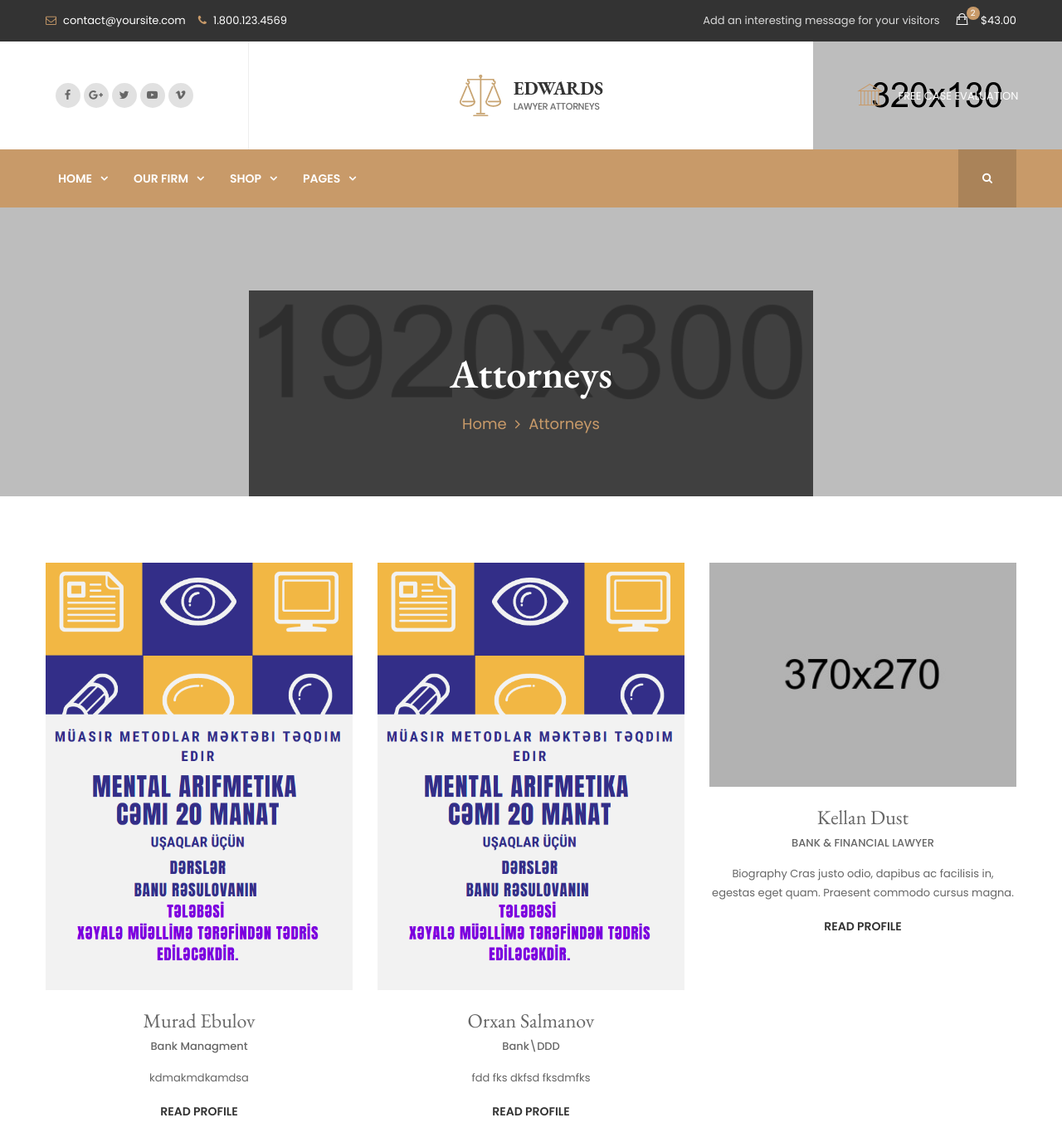
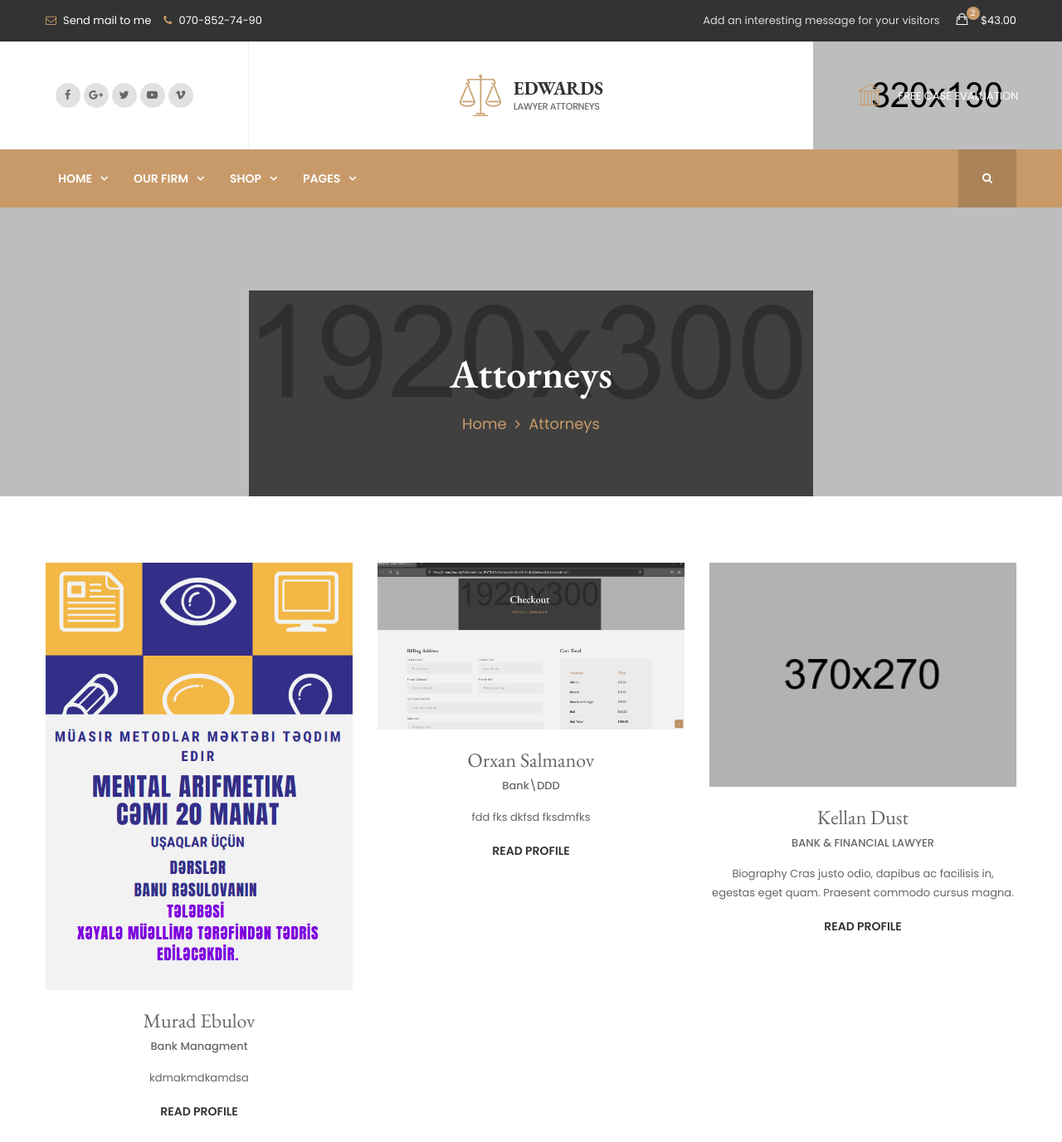
Before and after one commit to murad48oguz/PragmatechPythonProject, a Django app: page /attorneys/ in a window 1280 px wide. Shown: the top 1376 px of the page at 83% size. Run offline with Django 3.2, Linux system fonts and the light colour scheme; data comes from the database, SQL or seed files in the repository; both versions use the stored data as it was after the commit; parts of the project's set-up code (start-up, migrations or seed data) failed here and were passed over; some libraries are stand-ins or nearby versions; some web fonts are replaced.

Commit message:
DjangoProjectWorkings

```diff
--- a/projectgeneral/home/models.py
+++ b/projectgeneral/home/models.py
@@ -41,7 +41,6 @@ class ProductDetail(models.Model):
     below_description = models.TextField()
 
 
-
 class Reviews(models.Model):
     review = models.TextField()
     name = models.CharField(max_length=30)
--- a/projectgeneral/templates/attorneys.html
+++ b/projectgeneral/templates/attorneys.html
@@ -16,8 +16,8 @@
                     <div class="col-lg-6">
                         <div class="header-top-left">
                             <div class="header-top-left-info">
-                                <p><i class="fa fa-envelope-o"></i><a href="mailto:contact@yoursite.com">contact@yoursite.com</a></p>
-                                <p><i class="fa fa-phone"></i><a href="#">1.800.123.4569</a></p>
+                                <p><i class="fa fa-envelope-o"></i><a href="mailto:ebulzade@inbox.ru">Send mail to me</a></p>
+                                <p><i class="fa fa-phone"></i><a href="#">070-852-74-90</a></p>
                             </div>
                         </div>
                     </div>
@@ -274,7 +274,7 @@
 
                                 <div class="col-lg-4 col-sm-6 col-12 mb-30">
                                     <div class="team text-center">
-                                        <a href="http://localhost:8000/singleattorney" class="team-image"><img src="/media/DERS.png" alt=""></a>
+                                        <a href="http://localhost:8000/singleattorney" class="team-image"><img src="{{ attorney.image.url }}" alt=""></a>
                                         <div class="team-content">
                                             <h3 class="name">{{attorney.name}} {{attorney.surname}}</h3>
                                             <span class="title">{{attorney.absolutejob}}</span>
--- a/projectgeneral/templates/cart.html
+++ b/projectgeneral/templates/cart.html
@@ -16,7 +16,7 @@
                     <div class="col-lg-6">
                         <div class="header-top-left">
                             <div class="header-top-left-info">
-                                <p><i class="fa fa-envelope-o"></i><a href="mailto:contact@yoursite.com">contact@yoursite.com</a></p>
+                                <p><i class="fa fa-envelope-o"></i><a href="mailto:ebulzade@inbox.ru">Send mail to me</a></p>
                                 <p><i class="fa fa-phone"></i><a href="#">1.800.123.4569</a></p>
                             </div>
                         </div>
--- a/projectgeneral/templates/contact.html
+++ b/projectgeneral/templates/contact.html
@@ -215,7 +215,7 @@
                     </div>
 
                     <div class="offcanvas-info mt-auto">
-                        <p><i class="fa fa-envelope-o"></i><a href="mailto:contact@yoursite.com">contact@yoursite.com</a></p>
+                        <p><i class="fa fa-envelope-o"></i><a href="mailto:ebulzade@inbox.ru">Send mail to me</a></p>
                         <p><i class="fa fa-phone"></i><a href="#">1.800.123.4569</a></p>
                     </div>
                     <div class="offcanvas-social">
--- a/projectgeneral/templates/faq.html
+++ b/projectgeneral/templates/faq.html
@@ -19,7 +19,7 @@
                         <div class="col-lg-6">
                             <div class="header-top-left">
                                 <div class="header-top-left-info">
-                                    <p><i class="fa fa-envelope-o"></i><a href="mailto:contact@yoursite.com">contact@yoursite.com</a></p>
+                                    <p><i class="fa fa-envelope-o"></i><a href="mailto:ebulzade@inbox.ru">Send mail to me</a></p>
                                     <p><i class="fa fa-phone"></i><a href="#">1.800.123.4569</a></p>
                                 </div>
                             </div>
--- a/projectgeneral/templates/product-details.html
+++ b/projectgeneral/templates/product-details.html
@@ -211,7 +211,7 @@
                 </div>
 
                 <div class="offcanvas-info mt-auto">
-                    <p><i class="fa fa-envelope-o"></i><a href="mailto:contact@yoursite.com">contact@yoursite.com</a></p>
+                    <p><i class="fa fa-envelope-o"></i><a href="mailto:ebulzade@inbox.ru">Send mail to me</a></p>
                     <p><i class="fa fa-phone"></i><a href="#">1.800.123.4569</a></p>
                 </div>
                 <div class="offcanvas-social">
--- a/projectgeneral/templates/shop.html
+++ b/projectgeneral/templates/shop.html
@@ -16,7 +16,7 @@
                         <div class="col-lg-6">
                             <div class="header-top-left">
                                 <div class="header-top-left-info">
-                                    <p><i class="fa fa-envelope-o"></i><a href="mailto:contact@yoursite.com">contact@yoursite.com</a></p>
+                                    <p><i class="fa fa-envelope-o"></i><a href="mailto:ebulzade@inbox.ru">Send mail to me</a></p>
                                     <p><i class="fa fa-phone"></i><a href="#">1.800.123.4569</a></p>
                                 </div>
                             </div>
@@ -211,7 +211,7 @@
                     </div>
 
                     <div class="offcanvas-info mt-auto">
-                        <p><i class="fa fa-envelope-o"></i><a href="mailto:contact@yoursite.com">contact@yoursite.com</a></p>
+                        <p><i class="fa fa-envelope-o"></i><a href="mailto:ebulzade@inbox.ru">Send mail to me</a></p>
                         <p><i class="fa fa-phone"></i><a href="#">1.800.123.4569</a></p>
                     </div>
                     <div class="offcanvas-social">
--- a/projectgeneral/templates/single-attorney.html
+++ b/projectgeneral/templates/single-attorney.html
@@ -17,7 +17,7 @@
                     <div class="col-lg-6">
                         <div class="header-top-left">
                             <div class="header-top-left-info">
-                                <p><i class="fa fa-envelope-o"></i><a href="mailto:contact@yoursite.com">contact@yoursite.com</a></p>
+                                <p><i class="fa fa-envelope-o"></i><a href="mailto:ebulzade@inbox.ru">Send mail to me</a></p>
                                 <p><i class="fa fa-phone"></i><a href="#">1.800.123.4569</a></p>
                             </div>
                         </div>
@@ -272,7 +272,7 @@
 
                 <!--Team Image Start-->
                 <div class="single-team-image col-lg-6 col-12">
-                    <img src="/media/DERS.png" alt="">
+                    <img src="{{ attorney.image.url }}" alt="">
                 </div>
                 <!--Team Image End-->
 
```
Also changed, not shown: projectgeneral/db.sqlite3, projectgeneral/media/Screenshot_from_2021-07-04_11-25-38.png (added), projectgeneral/requirements.txt (renamed from projectgeneral/requirememts.txt).
